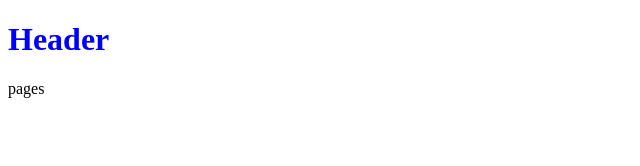
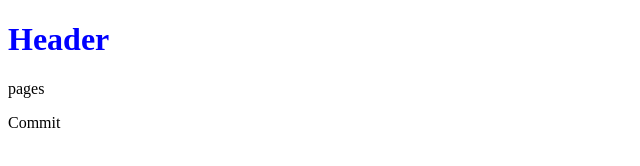
Before and after one commit to anastasia-ru/gitproject, a plain HTML site: page index.html in a window 1280 px wide. Shown: the full height of the page, 0-640 px from the left. Drawn offline with Linux system fonts and the light colour scheme.

Commit message:
added span

```diff
--- a/index.html
+++ b/index.html
@@ -8,6 +8,7 @@
 <body>
 <h1>Header</h1>
 <p>pages</p>
+<span>Commit</span>
 <script src="src/script.js"></script>
 </body>
 </html>
```
